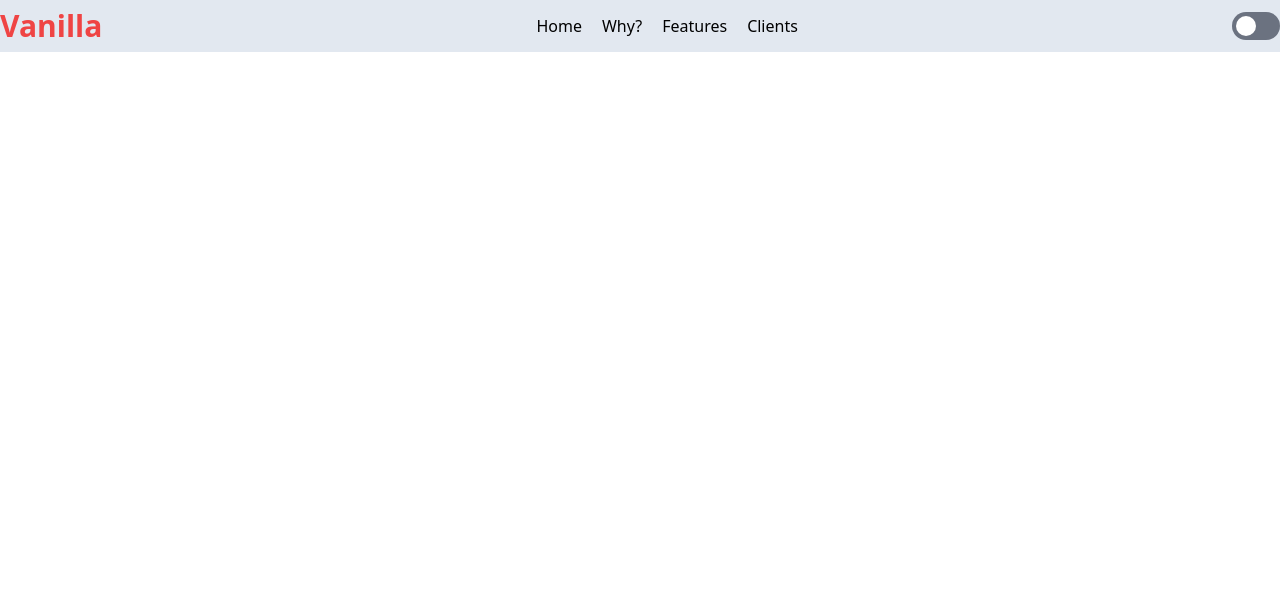
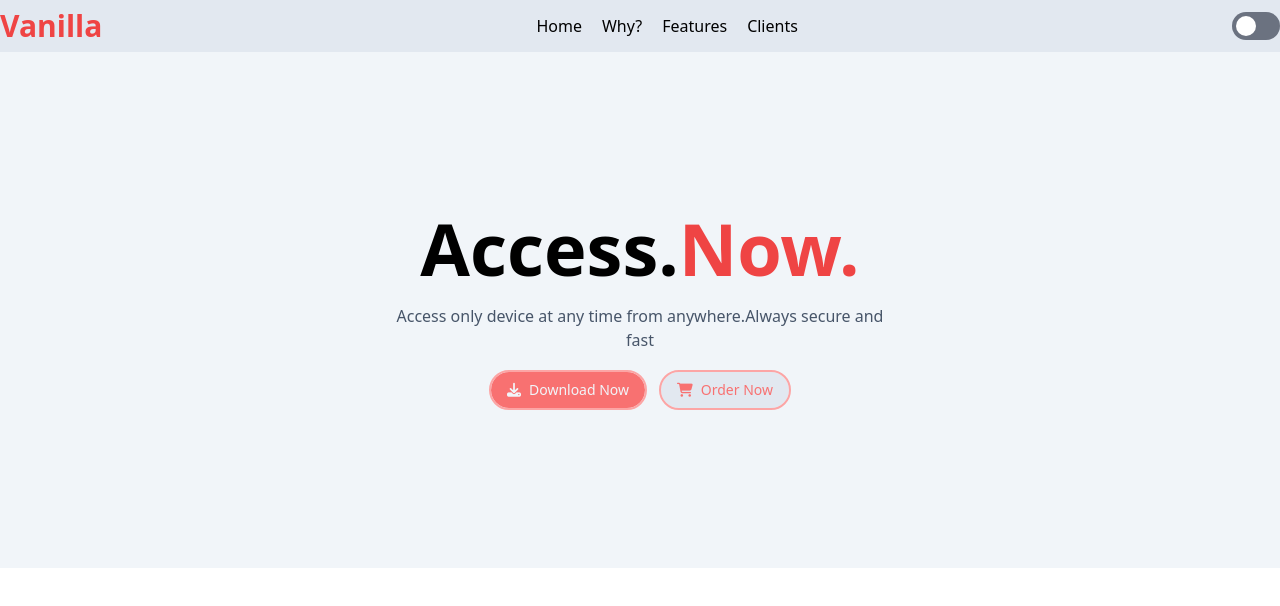
Before and after one commit to RarJar/Tailwind-Remote-Desktop-Website-Template, a website: page src/index.html in a window 1280 px wide. Drawn offline with Linux system fonts and the light colour scheme.

Commit message:
Home_Section

```diff
--- a/src/index.html
+++ b/src/index.html
@@ -54,6 +54,28 @@
             </div>
         </nav>
         <!-- End Navbar -->
+
+        <!-- Start Home -->
+        <section class="bg-slate-100 py-40">
+            <div class="container mx-auto text-center space-y-5">
+                <span class="text-6xl md:text-7xl font-semibold">Access.<span class="text-red-500">Now.</span> </span>
+
+                <p class="text-slate-600 max-w-sm md:max-w-lg mx-auto">Access only device at any time from anywhere.Always secure and fast</p>
+
+                <div class="flex flex-col md:flex-row justify-center items-center space-y-4 md:space-y-0 space-x-0 md:space-x-4">
+                    <button class="px-4 py-2 bg-red-400 rounded-3xl text-slate-100 flex items-center outline outline-2 outline-red-300 text-sm">
+                        <i class="fa-solid fa-download fa-beat me-2"></i>
+                        Download Now
+                    </button>
+
+                    <button class="px-4 py-2 bg-slate-200 rounded-3xl text-red-400 flex items-center outline outline-2 outline-red-300 text-sm">
+                        <i class="fa-solid fa-cart-shopping fa-beat me-2"></i>
+                        Order Now
+                    </button>
+                </div>
+            </div>
+        </section>
+        <!-- End Home -->
     </nav>
 
     </nav>
```
